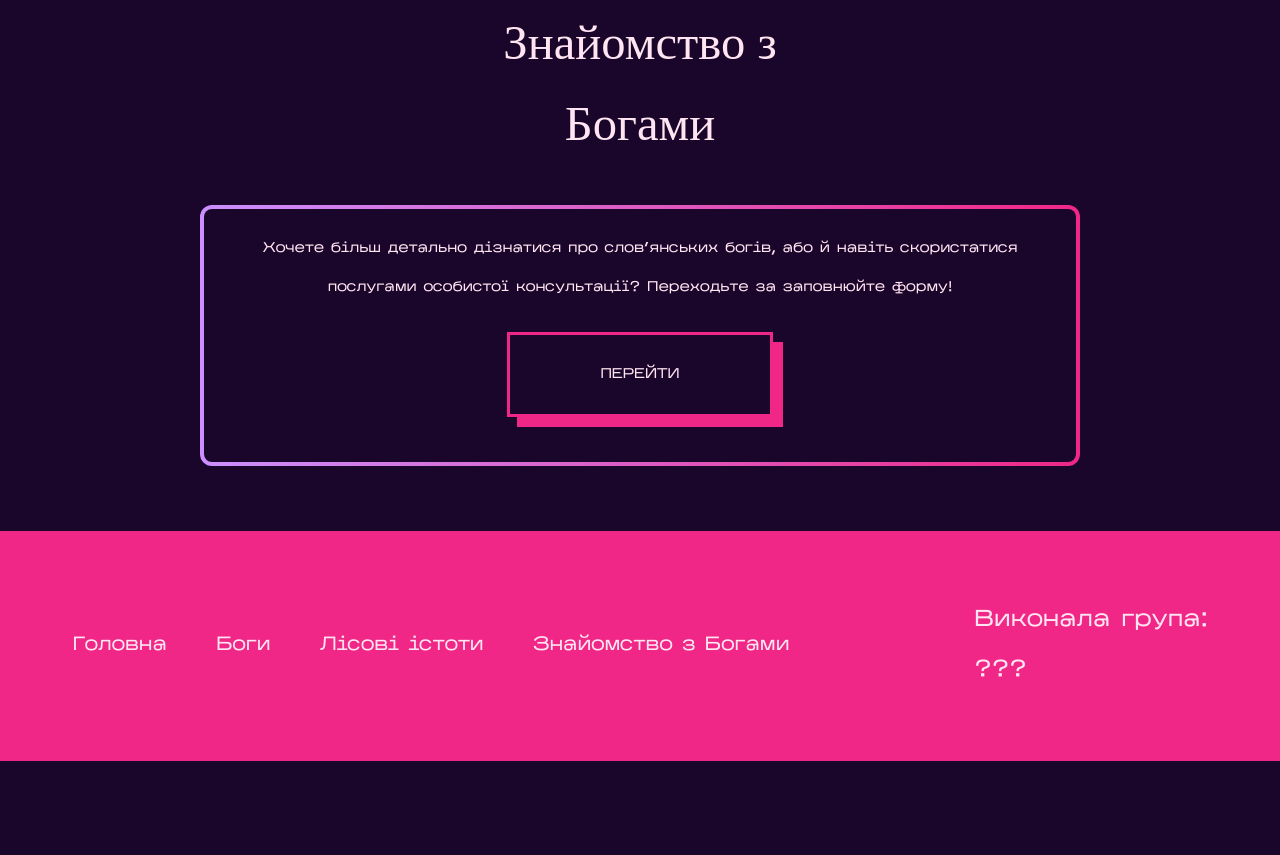
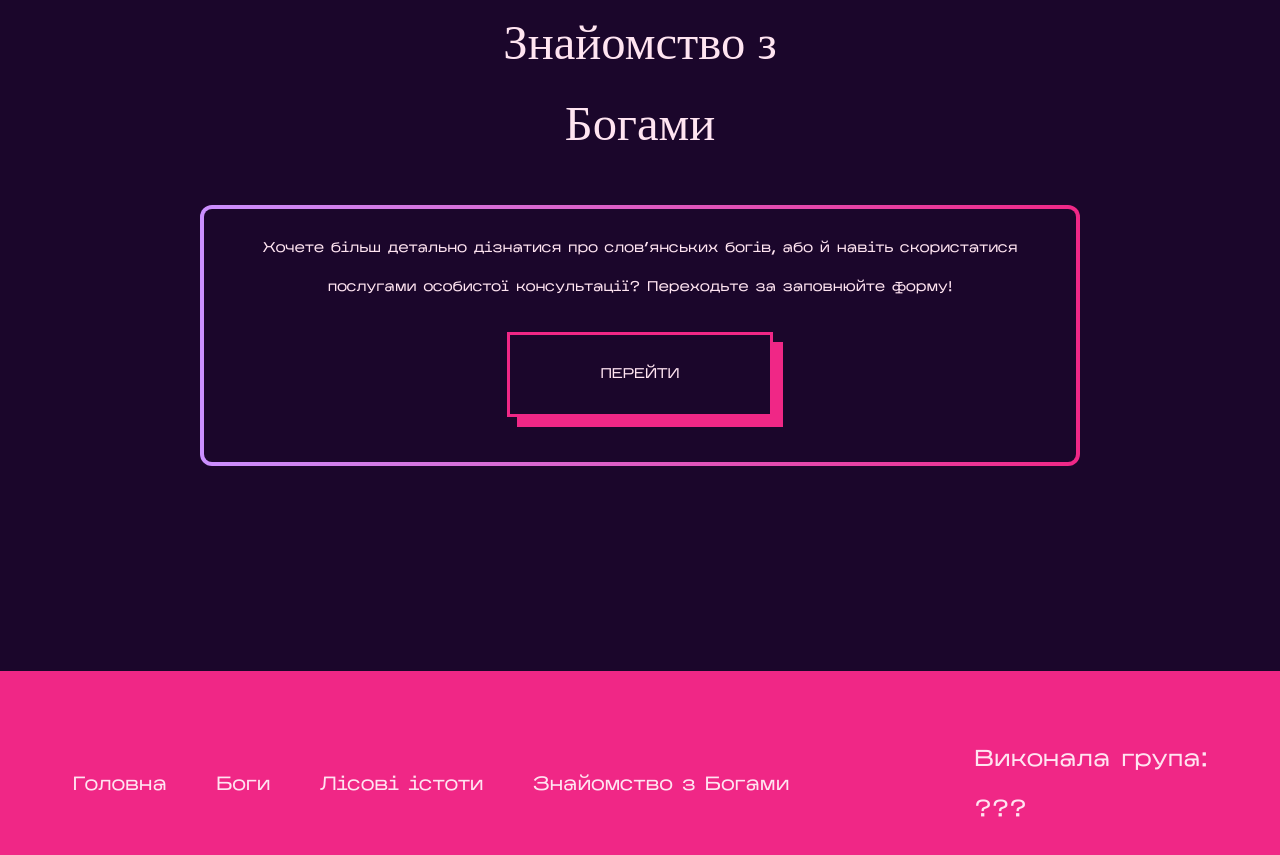
Before and after one commit to nazaaaar/mif, a plain HTML site: page index.html in a window 1280 px wide. Shown: the part 1507-2362 px from the top of the page. Before the commit the page ends 2268 px from the top, so only its background shows below. Drawn offline with Linux system fonts and the light colour scheme; a web font is replaced by a local one.

Commit message:
update_header-footer

```diff
--- a/css/footer.css
+++ b/css/footer.css
@@ -1,6 +1,6 @@
 .footer{
     background: var(--color-pink-main);
-    margin-top: 65px;
+    margin-top: 205px;
     display: flex;
     justify-content: space-around;
     align-items: center;
--- a/css/header.css
+++ b/css/header.css
@@ -25,6 +25,11 @@
 }
 
 
+
+
+
+
+
 .title{
   padding-top: 80px;
   padding-left: 250px;
```
